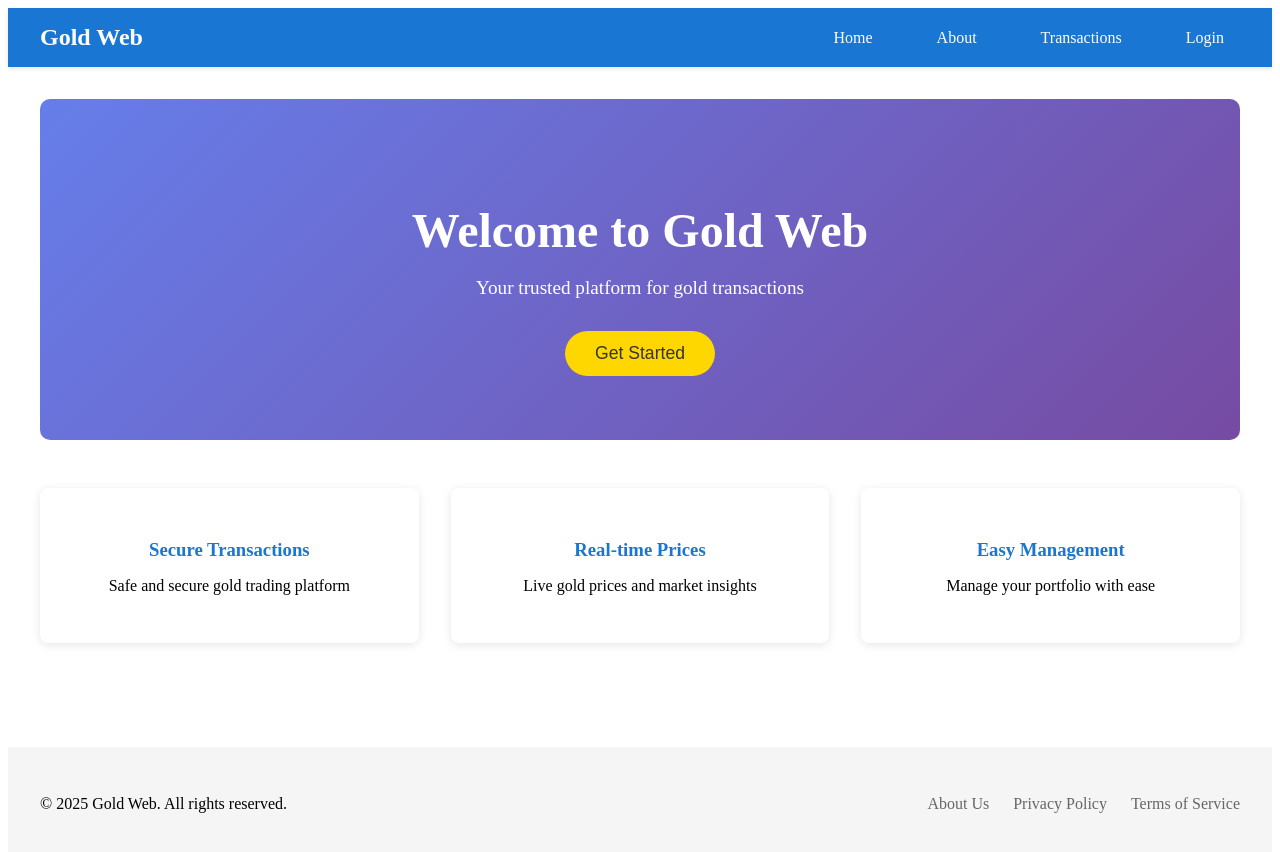
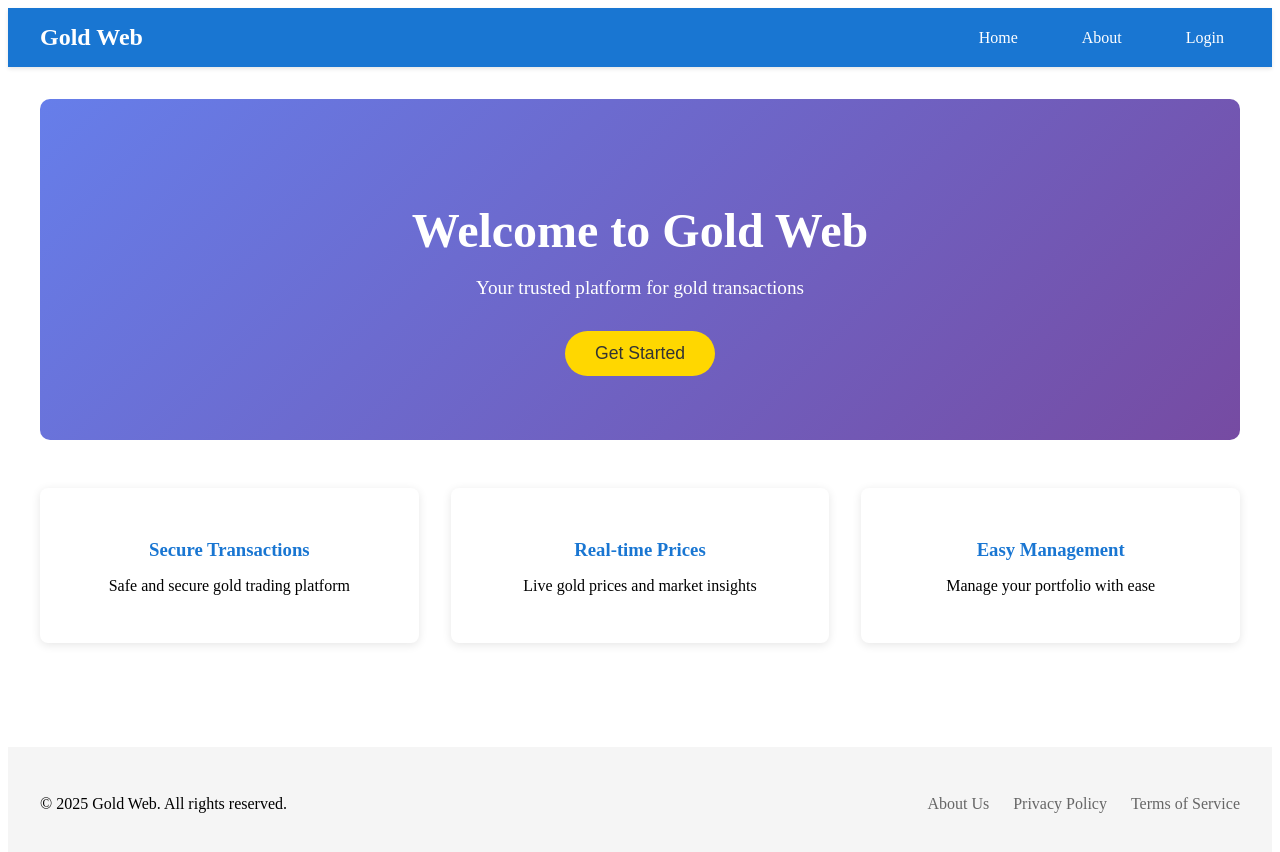
Before and after one commit to 919Umesh/gold_angular, an Angular app: page / in a window 1280 px wide. Shown: the top 852 px of the page. Built offline with nearby package versions, Linux system fonts and the light colour scheme.

Commit message:
Hide Transaction

```diff
--- a/src/app/navbar/navbar.html
+++ b/src/app/navbar/navbar.html
@@ -5,8 +5,12 @@
   <ul class="nav-links">
     <li><a routerLink="/home" routerLinkActive="active">Home</a></li>
     <li><a routerLink="/about" routerLinkActive="active">About</a></li>
-    <li><a routerLink="/transactions" routerLinkActive="active">Transactions</a></li>
 
+    @if (isLoggedIn) {
+     <li>
+      <a routerLink="/transactions" routerLinkActive="active">Transactions</a>
+    </li>
+    }
     @if (isLoggedIn) {
       <li>
         <a routerLink="/profile" routerLinkActive="active">Profile</a>
```
